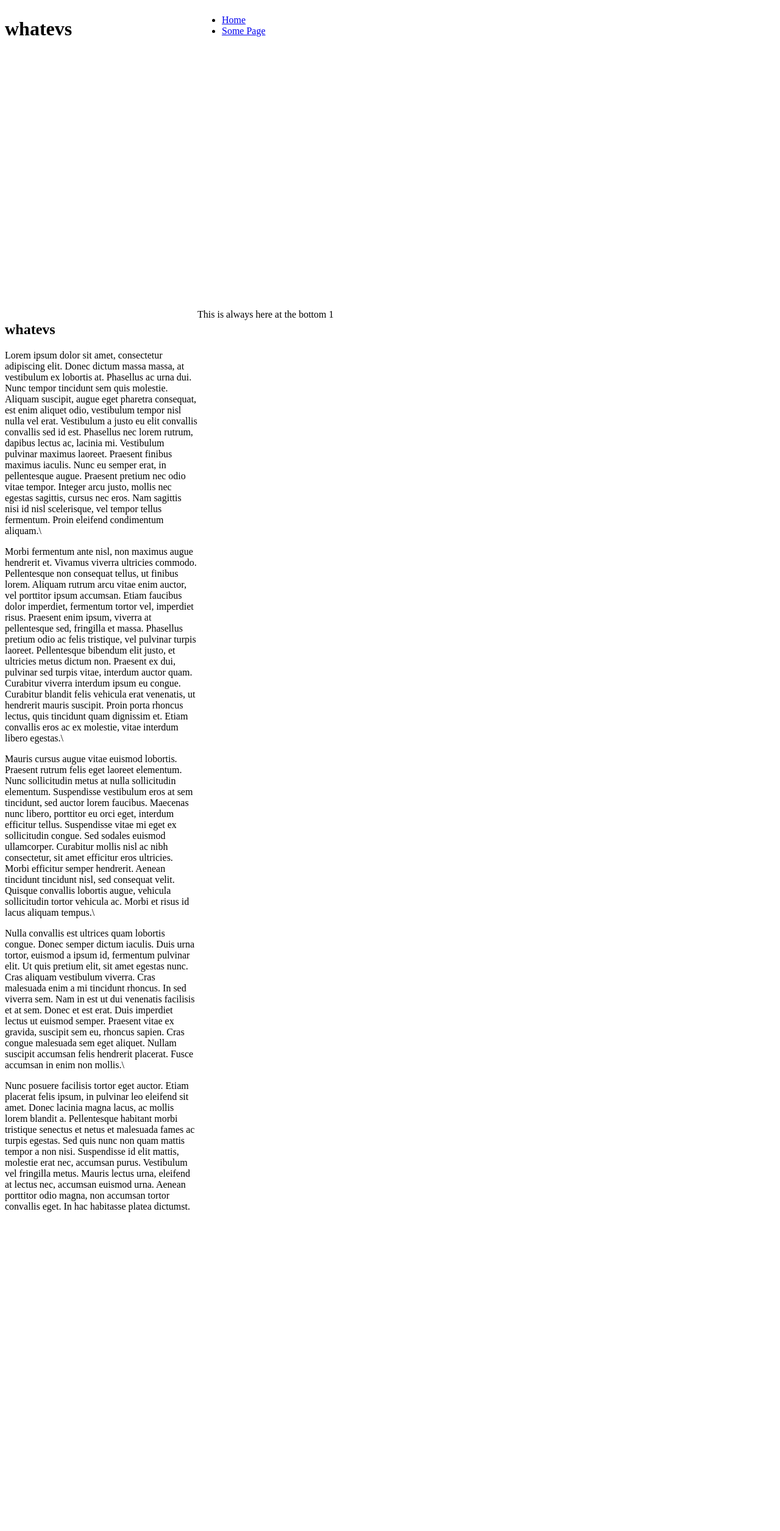
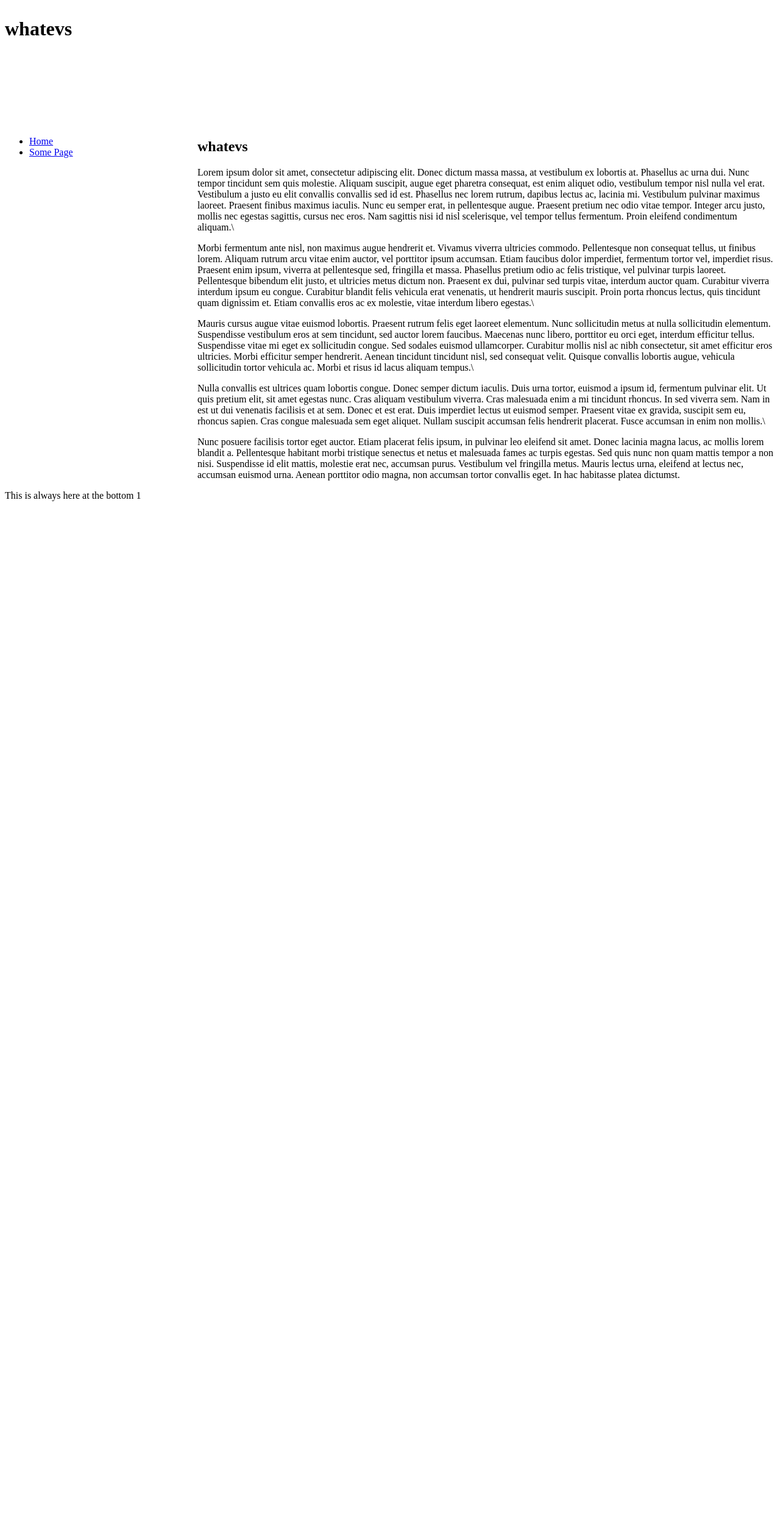
Before and after one commit to emacintosh/eric-docs, a Jekyll site: the page built from readme.md, in a window 1280 px wide. Shown: the whole page at 61% size. Built offline with Jekyll 4.4.1, drawn with Linux system fonts in a browser that asks for light colours; our own code applies the rules of GitHub Pages for plain Markdown files; after the commit the page ends 1011 px from its top, so only the background shows below that.

Commit message:
Update style.css

```diff
--- a/css/style.css
+++ b/css/style.css
@@ -9,17 +9,17 @@
 }
 
 .nav {
-  grid-area: "nav";
+  grid-area: nav;
 }
 
 .content {
-  grid-area: "docs";
+  grid-area: docs;
 }
 
 .myfooter {
-  grid-area: "footer";
+  grid-area: footer;
 }
 
 .myheader {
-  grid-area: "header";
+  grid-area: header;
 }
```
